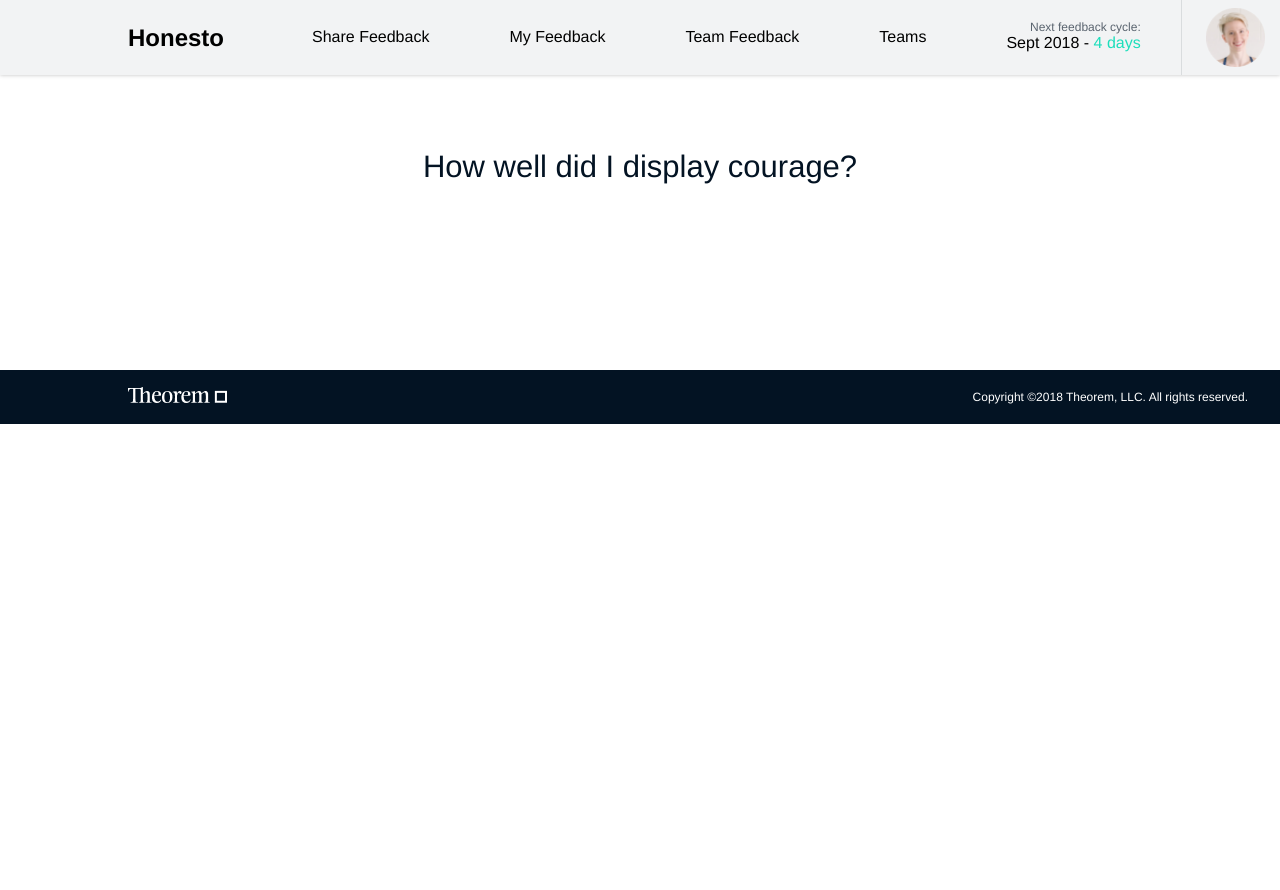
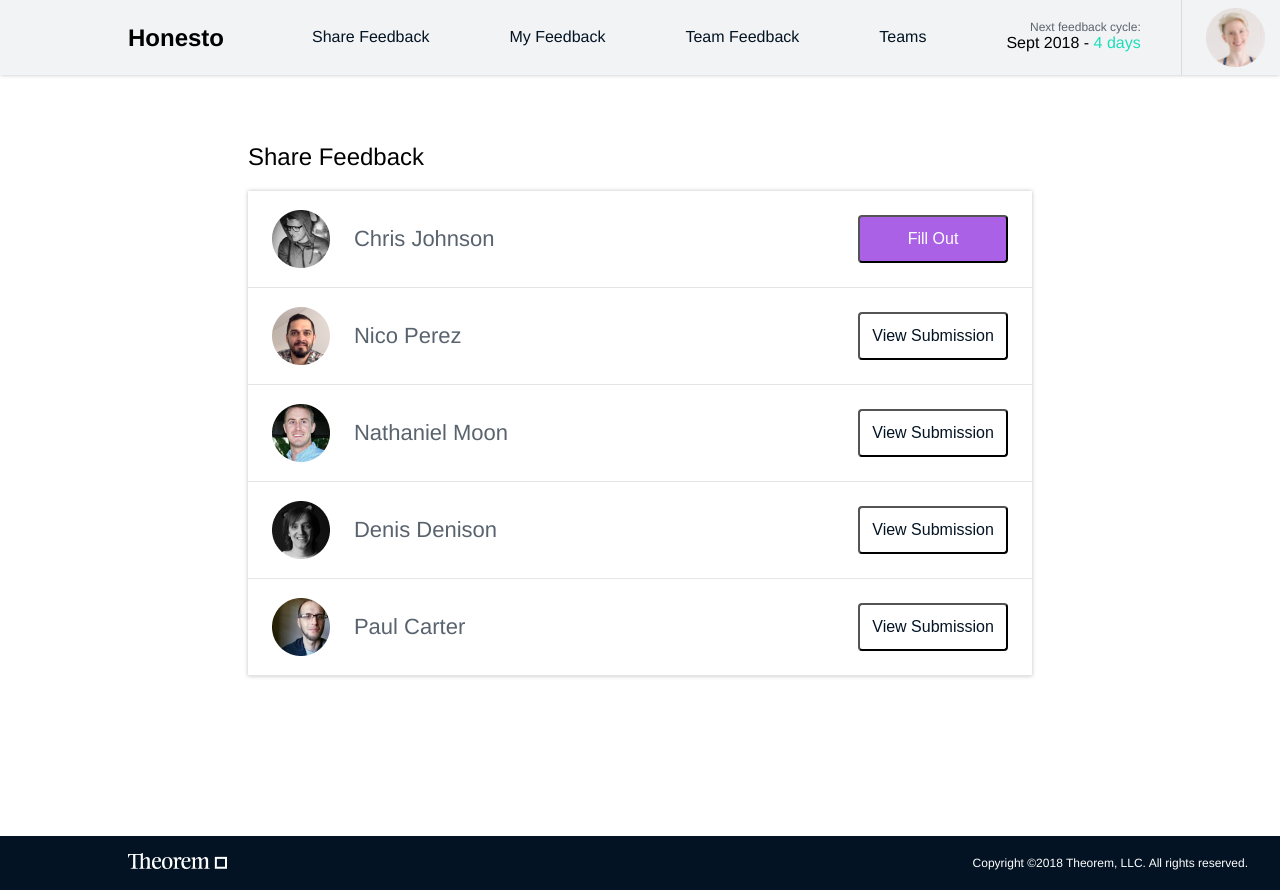
Before and after one commit to luminous3/honesto, a React (Create React App) app: page /home in a window 1280 px wide. Shown: the top 890 px of the page. Before the commit the page ends 800 px from the top, so only its background shows below. Built offline with nearby package versions, Linux system fonts and the light colour scheme.

Commit message:
add routing

```diff
--- a/package.json
+++ b/package.json
@@ -5,6 +5,7 @@
   "dependencies": {
     "react": "^16.5.0",
     "react-dom": "^16.5.0",
+    "react-router-dom": "^4.3.1",
     "react-scripts": "1.1.5"
   },
   "scripts": {
--- a/src/App.js
+++ b/src/App.js
@@ -1,4 +1,5 @@
 import React, { Component, Fragment } from 'react'
+import { BrowserRouter as Router } from 'react-router-dom'
 import './App.css'
 
 import Header from './components/header/Header'
@@ -8,11 +9,13 @@
 class App extends Component {
   render() {
     return (
-      <Fragment>
-        <Header />
-        <Main />
-        <Footer />
-      </Fragment>
+      <Router>
+        <Fragment>
+          <Header />
+          <Main />
+          <Footer />
+        </Fragment>
+      </Router>
     )
   }
 }
--- a/src/components/common/Header.js
+++ /dev/null
@@ -1,10 +0,0 @@
-import React from 'react'
-import './Header.css'
-
-export default ({ children }) => {
-  return (
-    <div className="main-header">
-      <h2 className="main-title">{children}</h2>
-    </div>
-  )
-}
--- a/src/components/common/Header.css
+++ b/src/components/common/Title.css
@@ -1,4 +1,4 @@
-.main-header {
+.title-wrapper {
   display: flex;
   justify-content: flex-start;
 }
--- /dev/null
+++ b/src/components/common/Title.js
@@ -0,0 +1,10 @@
+import React from 'react'
+import './Title.css'
+
+export default ({ children }) => {
+  return (
+    <div className="title-wrapper">
+      <h2 className="questions-title">{children}</h2>
+    </div>
+  )
+}
--- a/src/components/header/header.css
+++ b/src/components/header/header.css
@@ -13,6 +13,11 @@
   cursor: default;
 }
 
+.title a {
+  text-decoration: none;
+  color: black;
+}
+
 .header-menu {
   display: flex;
   list-style: none;
@@ -26,6 +31,11 @@
   font-weight: 500;
   white-space: nowrap;
   flex-grow: 1;
+}
+
+.header-menu li a {
+  text-decoration: none;
+  color: #031323;
 }
 
 .header-menu li:hover {
--- a/src/components/header/header.js
+++ b/src/components/header/header.js
@@ -1,4 +1,6 @@
 import React, { Component } from 'react'
+import { Link } from 'react-router-dom'
+
 import avatar from './avatar.png'
 
 import './Header.css'
@@ -7,12 +9,23 @@
   render() {
     return (
       <header>
-        <h1 className="title">Honesto</h1>
+        <h1 className="title">
+          <Link to="/home">Honesto</Link>
+        </h1>
+
         <ul className="header-menu">
-          <li>Share Feedback</li>
-          <li>My Feedback</li>
-          <li>Team Feedback</li>
-          <li>Teams</li>
+          <li>
+            <Link to="/home">Share Feedback </Link>
+          </li>
+          <li>
+            <Link to="/feedback">My Feedback </Link>
+          </li>
+          <li>
+            <Link to="/home">Team Feedback </Link>
+          </li>
+          <li>
+            <Link to="/home">Teams</Link>
+          </li>
           <li className="cycle-wrapper">
             <span className="info">Next feedback cycle:</span>
             <span className="date">
--- a/src/components/main/Main.js
+++ b/src/components/main/Main.js
@@ -1,4 +1,5 @@
 import React, { Component } from 'react'
+import { Route } from 'react-router-dom'
 
 import Home from '../share-feedback/home/Home'
 import MultipleChoice from '../share-feedback/questions/multiple-choice/MultipleChoice'
@@ -8,7 +9,8 @@
   render() {
     return (
       <main>
-        <MultipleChoice />
+        <Route path="/home" component={Home} />
+        <Route path="/feedback" component={MultipleChoice} />
       </main>
     )
   }
--- a/src/components/share-feedback/home/Home.js
+++ b/src/components/share-feedback/home/Home.js
@@ -1,6 +1,6 @@
 import React, { Component } from 'react'
 
-import Header from '../../common/Header'
+import Title from '../../common/Title'
 import person1 from './person1.png'
 import person2 from './person2.png'
 import person3 from './person3.png'
@@ -13,7 +13,7 @@
   render() {
     return (
       <div className="share-feedback-home">
-        <Header>Share Feedback</Header>
+        <Title>Share Feedback</Title>
         <ul className="people-list">
           <li>
             <img alt="person1.png" src={person1} />
--- a/src/components/share-feedback/questions/multiple-choice/MultipleChoice.js
+++ b/src/components/share-feedback/questions/multiple-choice/MultipleChoice.js
@@ -1,13 +1,13 @@
 import React, { Component } from 'react'
 
-import Header from '../../../common/Header'
+import Title from '../../../common/Title'
 import './MultipleChoice.css'
 
 class MultipleChoice extends Component {
   render() {
     return (
       <div className="multiple-choice">
-        <Header>How well did I display courage?</Header>
+        <Title>How well did I display courage?</Title>
       </div>
     )
   }
```
Also changed, not shown: 1 other file (tests, documents, lock files or other folders).
